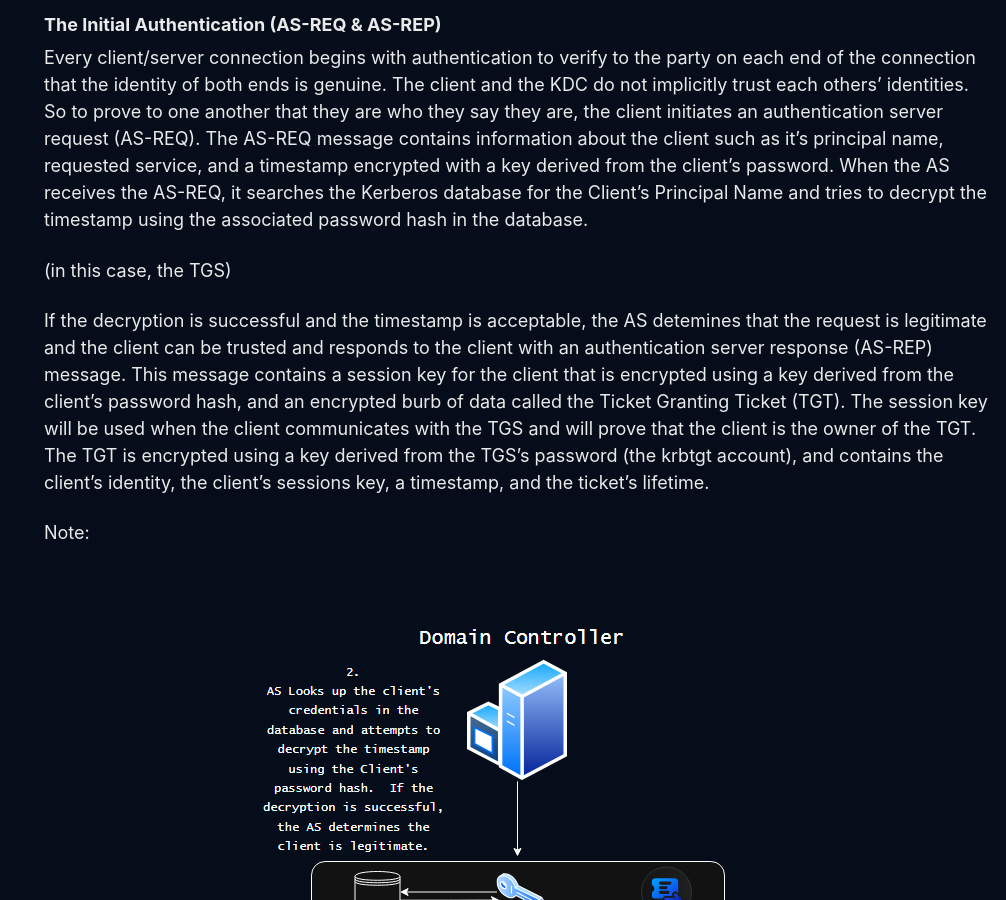
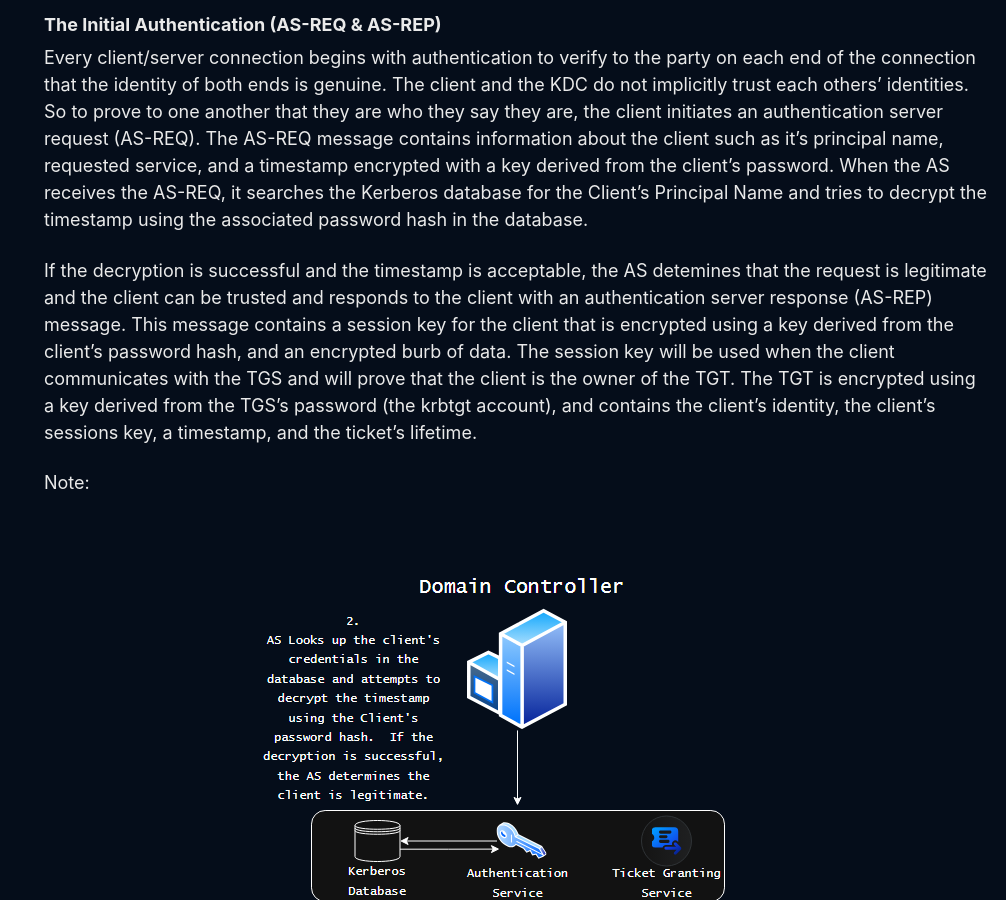
Before and after one commit to harutomo-jp/harutomo-jp.github.io, a Jekyll site: the page built from _posts/2025-06-23-Kerberoasting.md, in a window 1280 px wide and 900 px high, scrolled down 2163 px. Shown: the whole window, without its empty margins (274-1280 px from the left). Built offline with Jekyll 4.4.1, drawn with Linux system fonts in a browser that asks for light colours; cached includes are drawn as plain includes.

Commit message:
Mon, Jun 30, 2025, 1:59 PM -04:00

```diff
--- a/_posts/2025-06-23-Kerberoasting.md
+++ b/_posts/2025-06-23-Kerberoasting.md
@@ -46,9 +46,7 @@ To perform its role as the trusted third-party, the KDC has the following compon
 
 Every client/server connection begins with authentication to verify to the party on each end of the connection that the identity of both ends is genuine.  The client and the KDC do not implicitly trust each others' identities.  So to prove to one another that they are who they say they are, the client initiates an authentication server request (AS-REQ).  The AS-REQ message contains information about the client such as it's principal name, requested service, and a timestamp encrypted with a key derived from the client's password.  When the AS receives the AS-REQ, it searches the Kerberos database for the Client's Principal Name and tries to decrypt the timestamp using the associated password hash in the database.
 
-(in this case, the TGS)
-
-If the decryption is successful and the timestamp is acceptable, the AS detemines that the request is legitimate and the client can be trusted and responds to the client with an authentication server response (AS-REP) message.  This message contains a session key for the client that is encrypted using a key derived from the client's password hash, and an encrypted burb of data called the Ticket Granting Ticket (TGT).  The session key will be used when the client communicates with the TGS and will prove that the client is the owner of the TGT.  The TGT is encrypted using a key derived from the TGS's password (the krbtgt account), and contains the client's identity, the client's sessions key, a timestamp, and the ticket's lifetime.
+If the decryption is successful and the timestamp is acceptable, the AS detemines that the request is legitimate and the client can be trusted and responds to the client with an authentication server response (AS-REP) message.  This message contains a session key for the client that is encrypted using a key derived from the client's password hash, and an encrypted burb of data.  The session key will be used when the client communicates with the TGS and will prove that the client is the owner of the TGT.  The TGT is encrypted using a key derived from the TGS's password (the krbtgt account), and contains the client's identity, the client's sessions key, a timestamp, and the ticket's lifetime.
 
 Note:
 
```
